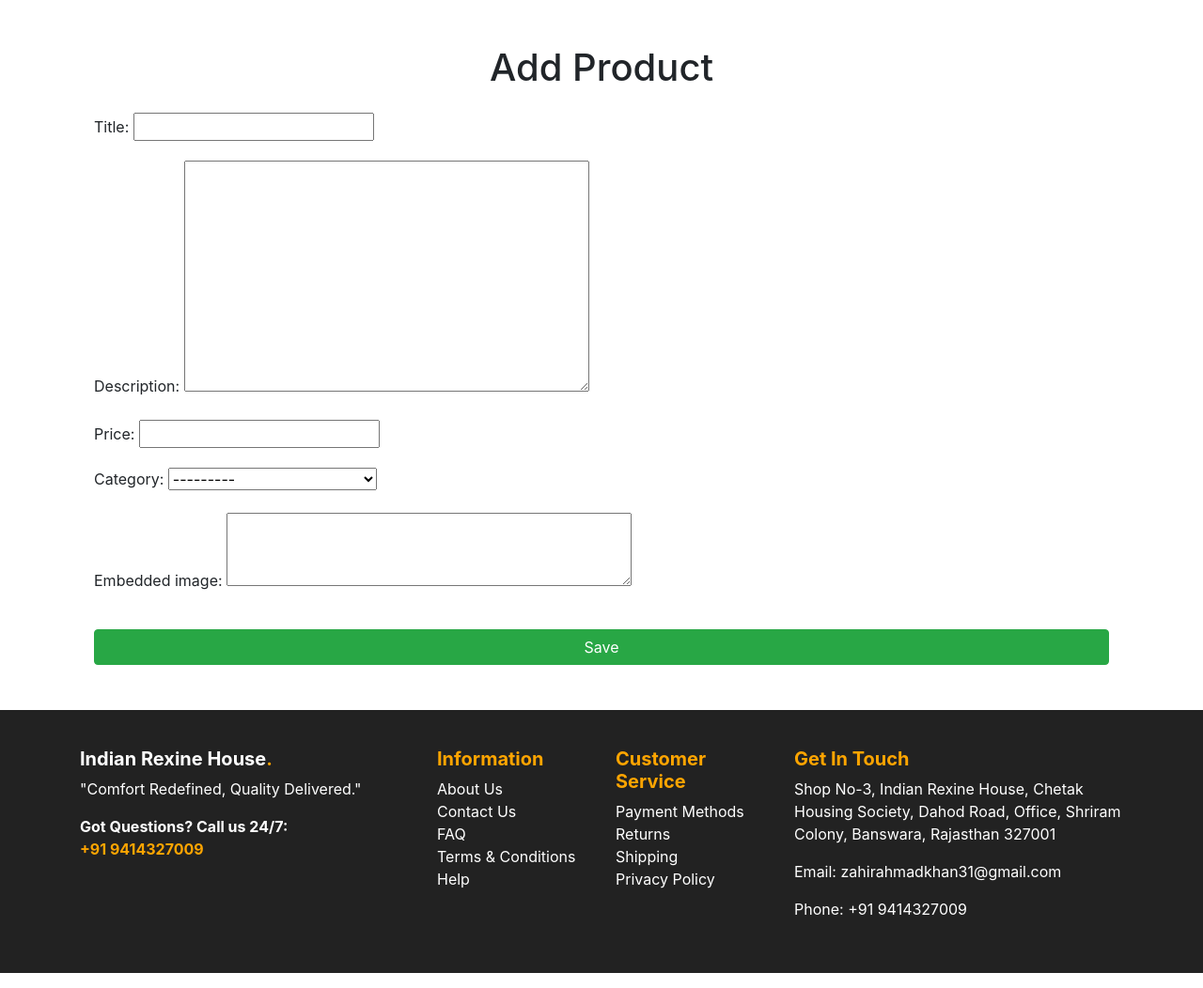
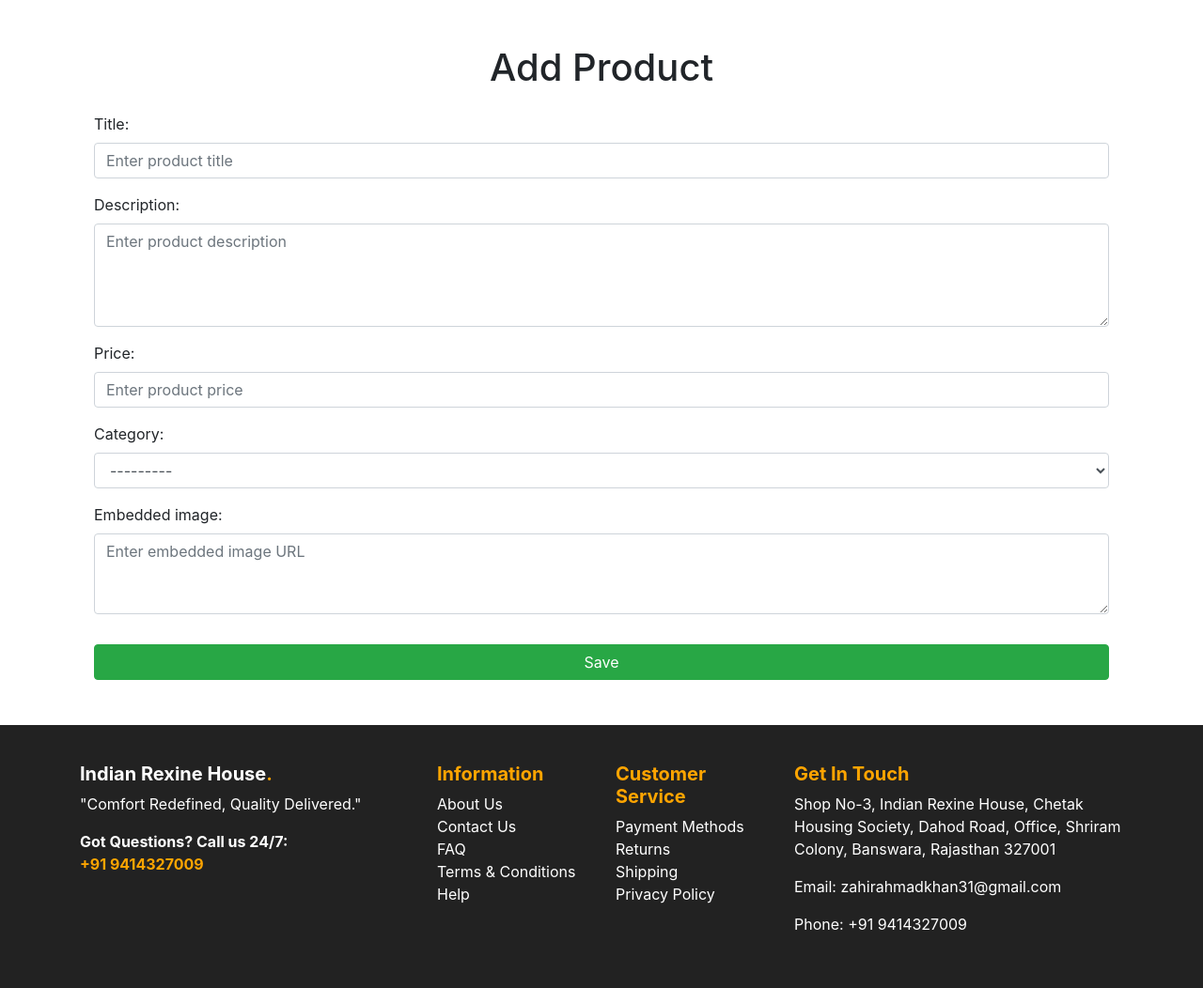
Before and after one commit to Faizankhan298/HomeDecor, a Django app: page /add-product/ in a window 1280 px wide. Shown: the part 56-1108 px from the top of the page at 94% size. Run offline with Django 5.2, Linux system fonts and the light colour scheme; some libraries are stand-ins or nearby versions.

Commit message:
v0.0.5 - Fixing CSS in Input Fields

```diff
--- a/website/homedecor/forms.py
+++ b/website/homedecor/forms.py
@@ -16,5 +16,9 @@ class ProductForm(forms.ModelForm):
         model = Product
         fields = ['title', 'description', 'price', 'category', 'embedded_image']
         widgets = {
-            'embedded_image': forms.Textarea(attrs={'rows': 3}),
+            'title': forms.TextInput(attrs={'class': 'form-control', 'placeholder': 'Enter product title'}),
+            'description': forms.Textarea(attrs={'class': 'form-control', 'placeholder': 'Enter product description', 'rows': 4}),
+            'price': forms.NumberInput(attrs={'class': 'form-control', 'placeholder': 'Enter product price'}),
+            'category': forms.Select(attrs={'class': 'form-control'}),
+            'embedded_image': forms.Textarea(attrs={'class': 'form-control', 'placeholder': 'Enter embedded image URL', 'rows': 3}),
         }
--- a/website/homedecor/templates/Add_Product.html
+++ b/website/homedecor/templates/Add_Product.html
@@ -1,7 +1,5 @@
-{% extends 'base.html' %}
-{% load static %}
-{% block title %} Add Product{%endblock %}
-{% block content %}
+{% extends 'base.html' %} {% load static %} {% block title %} Add
+Product{%endblock %} {% block content %}
 <div class="container mt-5">
   <h1 class="text-center mb-4">Add Product</h1>
   <form method="post" class="needs-validation" novalidate>
--- a/website/homedecor/templates/Edit_Product.html
+++ b/website/homedecor/templates/Edit_Product.html
@@ -1,7 +1,5 @@
-{% extends 'base.html' %}
-{% load static %}
-{% block title %} Edit Product {%endblock %}
-{% block content %}
+{% extends 'base.html' %} {% load static %} {% block title %} Edit Product
+{%endblock %} {% block content %}
 <div class="container mt-5">
   <h1 class="text-center mb-4">Edit Product: {{ product.title }}</h1>
   <form method="post" class="needs-validation" novalidate>
```
Also changed, not shown: website/db.sqlite3.
